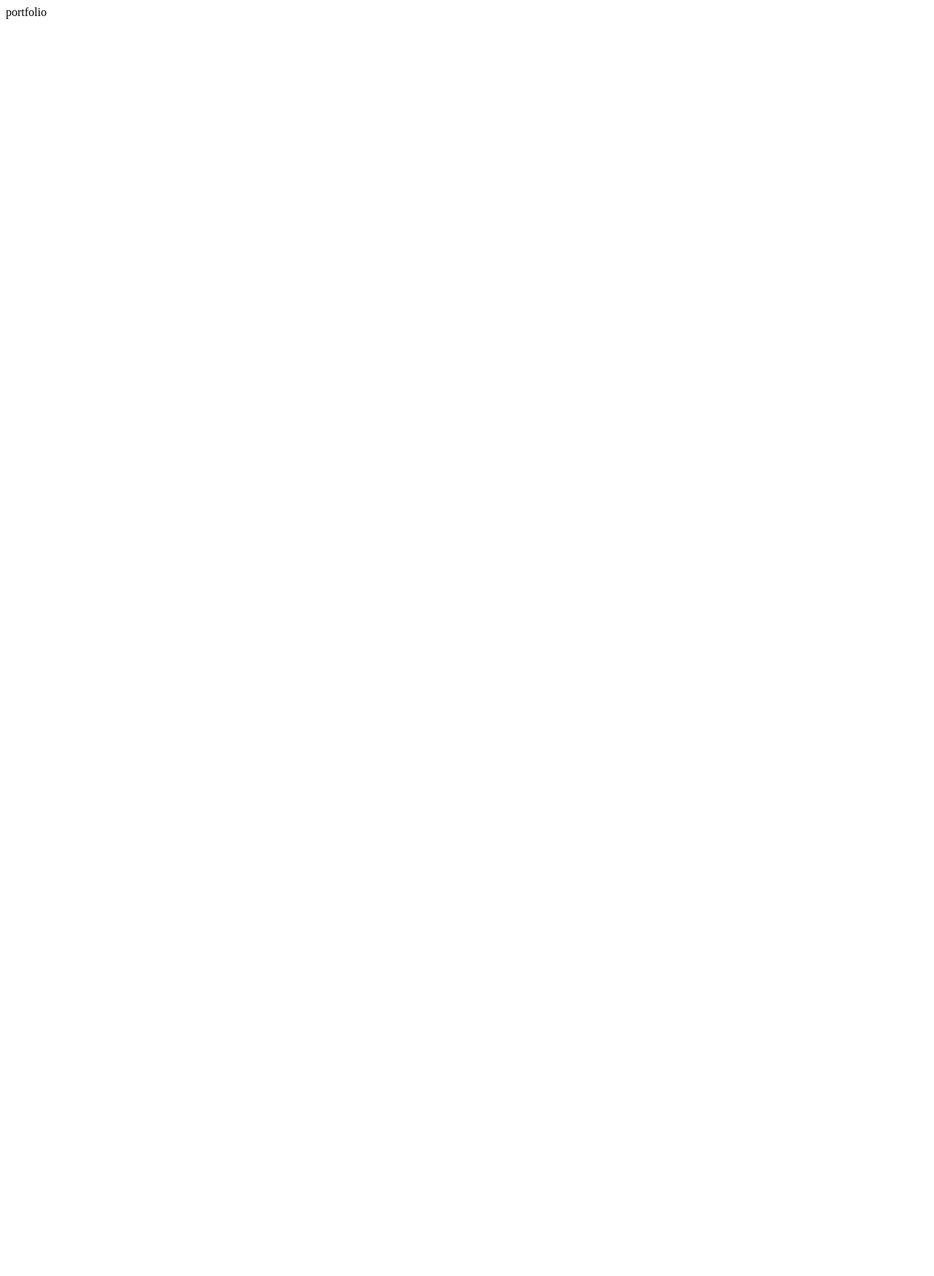
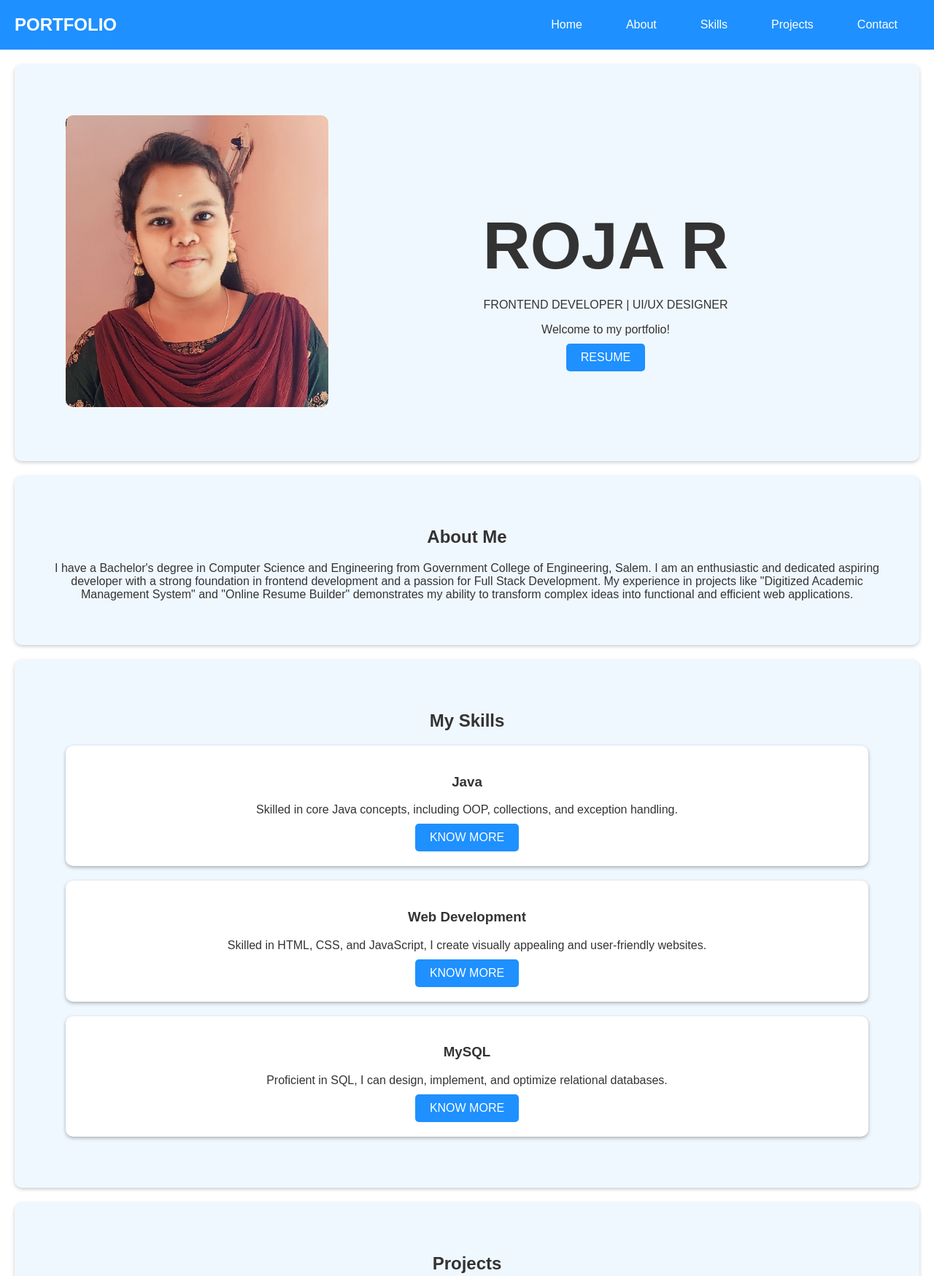
Before and after one commit to raghul1217/Portfolio-R, a plain HTML site: page index.html in a window 1280 px wide. Shown: the top 1749 px of the page at 73% size. Before the commit the page ends 800 px from the top, so only its background shows below. Drawn offline with Linux system fonts and the light colour scheme.

Commit message:
second commit

```diff
--- a/index.html
+++ b/index.html
@@ -7,6 +7,96 @@
     <link rel="stylesheet" href="style.css">
 </head>
 <body>
-    portfolio
+    <header>
+        <nav>
+            <div class="logo">PORTFOLIO</div>
+            <ul class="nav-links">
+                <li><a href="#home">Home</a></li>
+                <li><a href="#about">About</a></li>
+                <li><a href="#skills">Skills</a></li>
+                <li><a href="#projects">Projects</a></li>
+                <li><a href="#contact">Contact</a></li>
+            </ul>
+            <div class="burger">
+                <div></div>
+                <div></div>
+                <div></div>
+            </div>
+        </nav>
+    </header>
+
+    <section id="home">
+        <div class="home-container">
+            <div class="image-container">
+                <img src="pic.jpeg" alt=" Image">
+            </div>
+            <div class="text-container">
+                <h1 class="rr">ROJA R</h1>
+                <p>FRONTEND DEVELOPER | UI/UX DESIGNER</p>
+                <p>Welcome to my portfolio!</p>
+                <a href="ROJA R - 1.pdf" target="_blank" class="read-more">RESUME</a>
+            </div>
+        </div>
+    </section>
+
+    <section id="about">
+        <h2>About Me</h2>
+        <p>  I have a Bachelor's degree in Computer Science and Engineering from Government College of Engineering, Salem. I am an enthusiastic and dedicated aspiring developer with a strong foundation in frontend development and a passion
+            for Full Stack Development. My experience in projects like "Digitized Academic Management System" and "Online Resume Builder" demonstrates my ability to transform complex ideas into functional and efficient web applications.
+        </p>
+
+    </section>
+
+    <section id="skills">
+        <h2>My Skills</h2>
+        <div class="skill-card">
+            <h3>Java</h3>
+            <p>Skilled in core Java concepts, including OOP, collections, and exception handling.</p>
+            <a href="https://www.geeksforgeeks.org/user/rojarajalss7s/" class="read-more"> KNOW MORE</a>
+        </div>
+        <div class="skill-card">
+            <h3>Web Development</h3>
+            <p>Skilled in HTML, CSS, and JavaScript, I create visually appealing and user-friendly websites.</p>
+            <a href="https://github.com/Dedarx28" class="read-more"> KNOW MORE</a>
+        </div>
+        <div class="skill-card">
+            <h3>MySQL</h3>
+            <p>Proficient in SQL, I can design, implement, and optimize relational databases.</p>
+            <a href="https://leetcode.com/rojaraja_1104" class="read-more"> KNOW MORE</a>
+        </div>
+    </section>
+
+    <section id="projects">
+        <h2>Projects</h2>
+        <div class="project-card">
+            <img src="pro1.jpeg" alt="Project 1">
+            <h3>DIGITIZED TRANSFER CERTIFICATE GENERATOR</h3>
+            <p>Built a web application to automate the process of generating transfer certificates.</p>
+            <a href="https://github.com/Dedarx28/MINIPROJECT" class="read-more">LIVE</a>
+        </div>
+        <div class="project-card">
+            <img src="pro2.jpeg" alt="Project 2">
+            <h3>ONLINE RESUME BUILDER</h3>
+            <p>Designed an online resume builder that empowers users to create professional resumes.</p>
+            <a href="https://github.com/Dedarx28/Coding-Raja-Technologies-Internship-" class="read-more">LIVE</a>
+        </div>
+    </section>
+
+    <section id="contact">
+        <h2>Contact Me</h2>
+        <p>+91 7418412386 | rojarajalakshmi2@gmail.com </p>
+        <form>
+            <input type="text" placeholder="Name">
+            <input type="email" placeholder="Email">
+            <textarea placeholder="Message"></textarea>
+            <button type="submit">Send</button>
+        </form>
+    </section>
+
+    <footer>
+        <p>&copy; copyright@DEDARX 2024</p>
+    </footer>
+
+    <script src="script.js"></script>
 </body>
 </html>
--- /dev/null
+++ b/script.js
@@ -0,0 +1,3 @@
+document.querySelector('.burger').addEventListener('click', () => {
+    document.querySelector('nav').classList.toggle('nav-active');
+});
--- a/style.css
+++ b/style.css
@@ -0,0 +1,198 @@
+/* General Styling */
+body {
+    font-family: 'Poppins', sans-serif;
+    margin: 0;
+    padding: 0;
+    background-color: #FFFFFF; /* White */
+    color: #333333; /* Dark Charcoal */
+}
+
+/* Header */
+header {
+    background-color: #1E90FF; /* Dodger Blue */
+    color: #fff;
+    padding: 20px;
+}
+
+nav {
+    display: flex;
+    align-items: center;
+    justify-content: space-between;
+}
+
+.logo {
+    font-size: 1.5em;
+    font-weight: bold;
+    color: #fff;
+}
+
+.nav-links {
+    list-style: none;
+    display: flex;
+    margin: 0;
+    padding: 0;
+}
+
+.nav-links li {
+    margin: 0 10px;
+}
+
+.nav-links a {
+    color: #ffffff; /* White */
+    text-decoration: none;
+    padding: 10px 20px;
+    border-radius: 5px;
+    transition: background-color 0.3s ease-in-out;
+}
+
+.nav-links a:hover {
+    background-color: #00BFFF; /* Deep Sky Blue */
+}
+
+/* Burger menu for small screens */
+.burger {
+    display: none;
+    cursor: pointer;
+    flex-direction: column;
+    gap: 5px;
+}
+
+.burger div {
+    width: 25px;
+    height: 3px;
+    background-color: #fff;
+    transition: 0.3s;
+}
+
+/* Responsive Styling */
+@media (max-width: 768px) {
+    .nav-links {
+        display: none;
+        flex-direction: column;
+        position: absolute;
+        top: 80px;
+        left: 0;
+        width: 100%;
+        background-color: #1E90FF; /* Dodger Blue */
+        text-align: center;
+        padding: 10px 0;
+    }
+
+    .nav-links li {
+        margin: 10px 0;
+    }
+
+    .burger {
+        display: flex;
+    }
+
+    /* Show nav links when active */
+    .nav-active .nav-links {
+        display: flex;
+    }
+}
+
+/* Home Section */
+.home-container {
+    display: grid;
+    grid-template-columns: 1fr 2fr;
+    gap: 20px;
+    margin: 20px;
+}
+
+@media (max-width: 768px) {
+    .home-container {
+        grid-template-columns: 1fr;
+    }
+}
+
+.text-container {
+    align-content: center;
+}
+
+.image-container {
+    text-align: center;
+}
+
+.rr {
+    font-size: 90px;
+}
+
+.image-container img {
+    width: 100%;
+    height: 400px;
+    object-fit: cover;
+    border-radius: 10px;
+}
+
+/* Section Styles */
+section {
+    background-color: #F0F8FF; /* Alice Blue */
+    padding: 50px;
+    margin: 20px;
+    border-radius: 10px;
+    box-shadow: 0 2px 5px rgba(0, 0, 0, 0.2);
+    text-align: center;
+}
+
+h1, h2 {
+    color: #333333; /* Dark Charcoal */
+    margin-bottom: 20px;
+}
+
+p {
+    color: #333333; /* Dark Charcoal */
+    margin-bottom: 10px;
+}
+
+/* Button Styles */
+.read-more, button {
+    display: inline-block;
+    padding: 10px 20px;
+    background-color: #1E90FF; /* Dodger Blue */
+    color: #fff;
+    text-decoration: none;
+    border-radius: 5px;
+    transition: background-color 0.3s ease-in-out;
+    border: none;
+    cursor: pointer;
+}
+
+.read-more:hover, button:hover {
+    background-color: #00BFFF; /* Deep Sky Blue */
+}
+
+/* Card Styles */
+.skill-card, .project-card {
+    background-color: #FFFFFF; /* White */
+    color: #333333; /* Dark Charcoal for text */
+    border-radius: 10px;
+    box-shadow: 0 2px 5px rgba(0, 0, 0, 0.3);
+    padding: 20px;
+    margin: 20px;
+    text-align: center;
+}
+
+.project-card img {
+    width: 100%;
+    border-radius: 10px;
+    height: 200px; /* Adjust the height as needed */
+    object-fit: cover;
+}
+
+/* Contact Form */
+input, textarea {
+    padding: 10px;
+    margin-bottom: 10px;
+    width: 100%;
+    border-radius: 5px;
+    border: 1px solid #ccc;
+}
+
+/* Footer */
+footer {
+    background-color: #1E90FF; /* Dodger Blue */
+    color: #fff;
+    padding: 20px;
+    text-align: center;
+}
```
Also changed, not shown: pic.jpeg (added), pro1.jpeg (added), pro2.jpeg (added), 1 other file.
